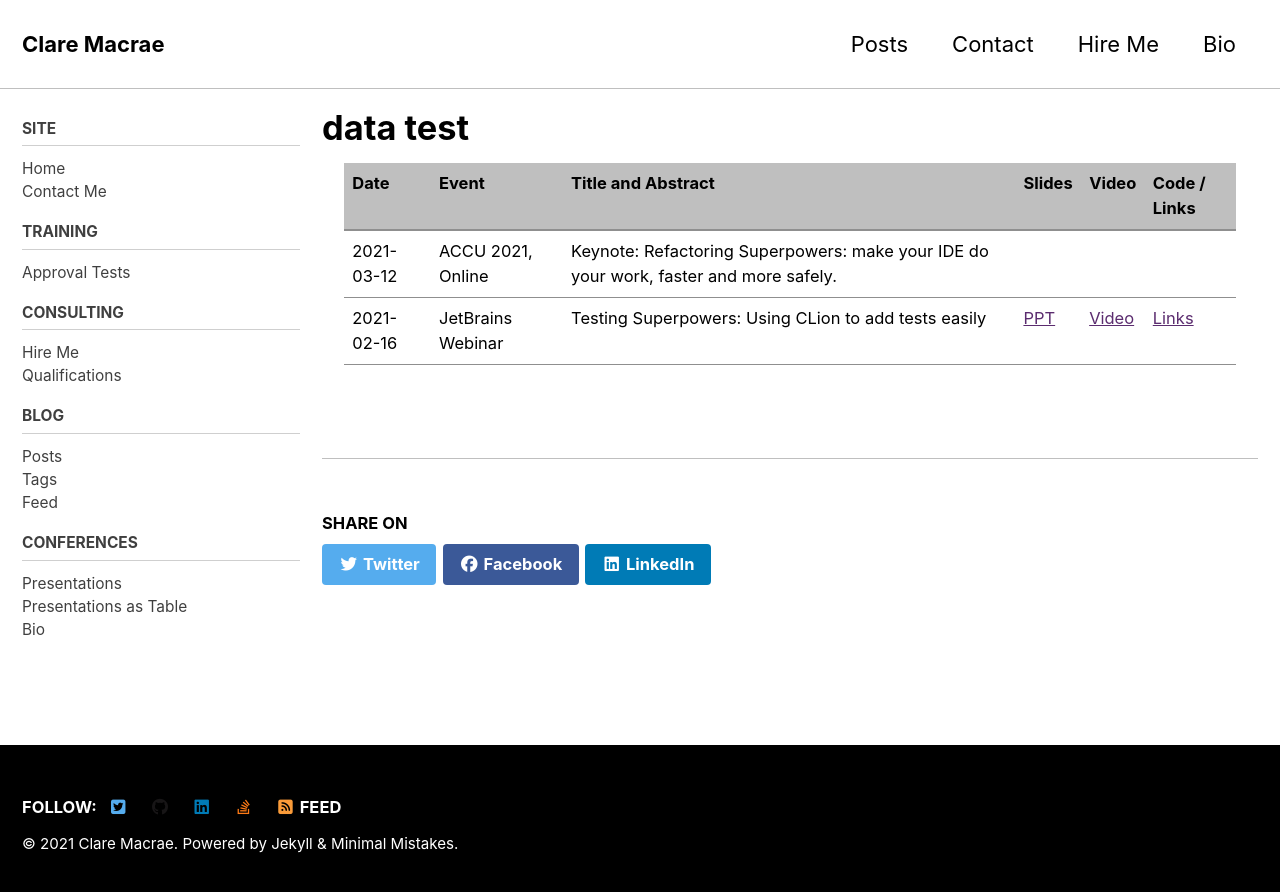
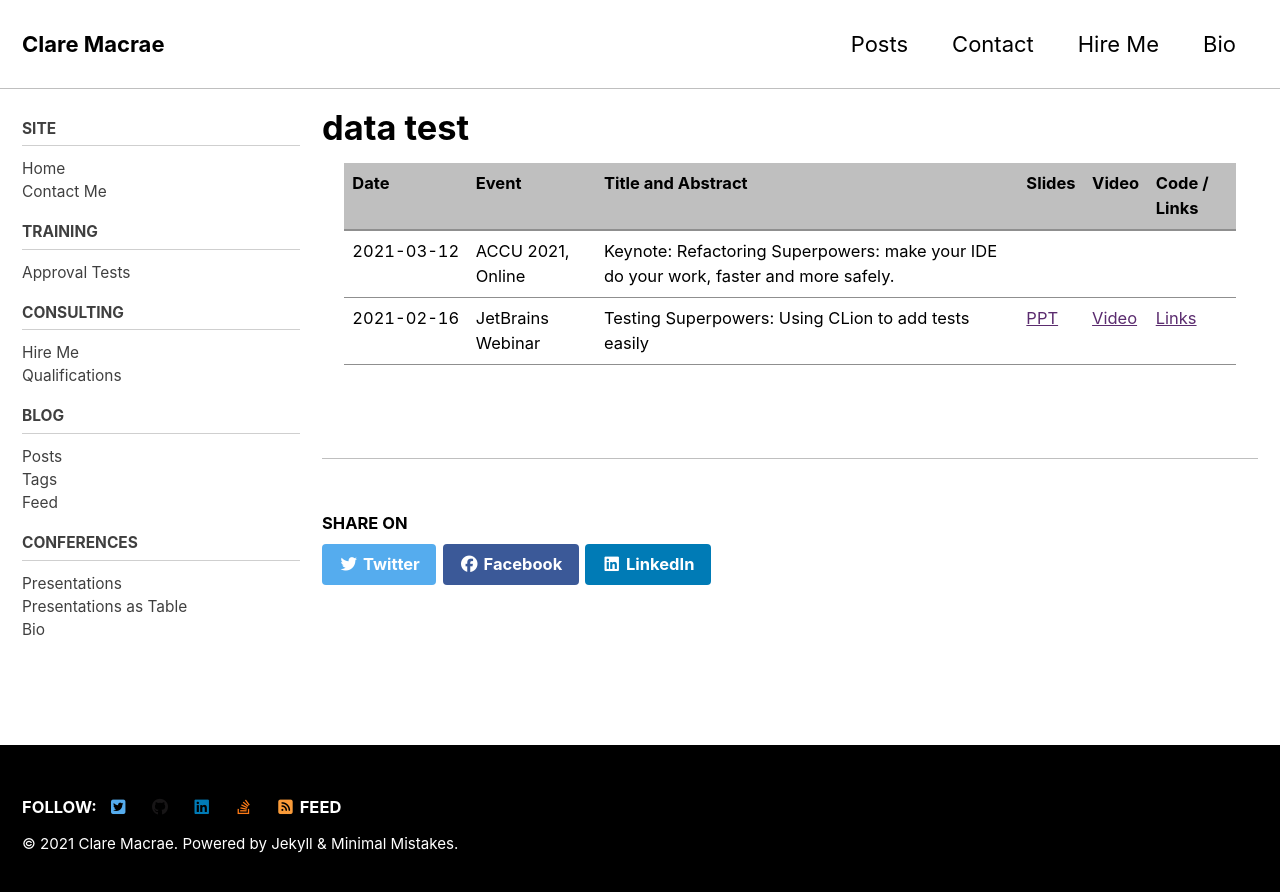
Before and after one commit to claremacrae/claremacrae.github.io, a Jekyll site: the page built from conferences/presentations_table.md, in a window 1280 px wide. Shown: the top 892 px of the page. Built offline with Jekyll 4.4.1, drawn with Linux system fonts in a browser that asks for light colours; cached includes are drawn as plain includes; nearby versions of some CDN libraries.

Commit message:
Fix formatting of dates

```diff
--- a/_layouts/presentations_table.html
+++ b/_layouts/presentations_table.html
@@ -22,7 +22,7 @@ layout: single
 
     {% for event in sorted %}
     <tr>
-      <td>{{ event.date }}</td>
+      <td><span class="text-tabular-dates">{{ event.date }}</span></td>
       <td>{{ event.event_name }}</td>
       <td>{{ event.talk_title }}</td>
       <td>{% if event.slides_ppt_url %} <a href="{{ event.slides_ppt_url }}">PPT</a> {% endif %} </td>
```
